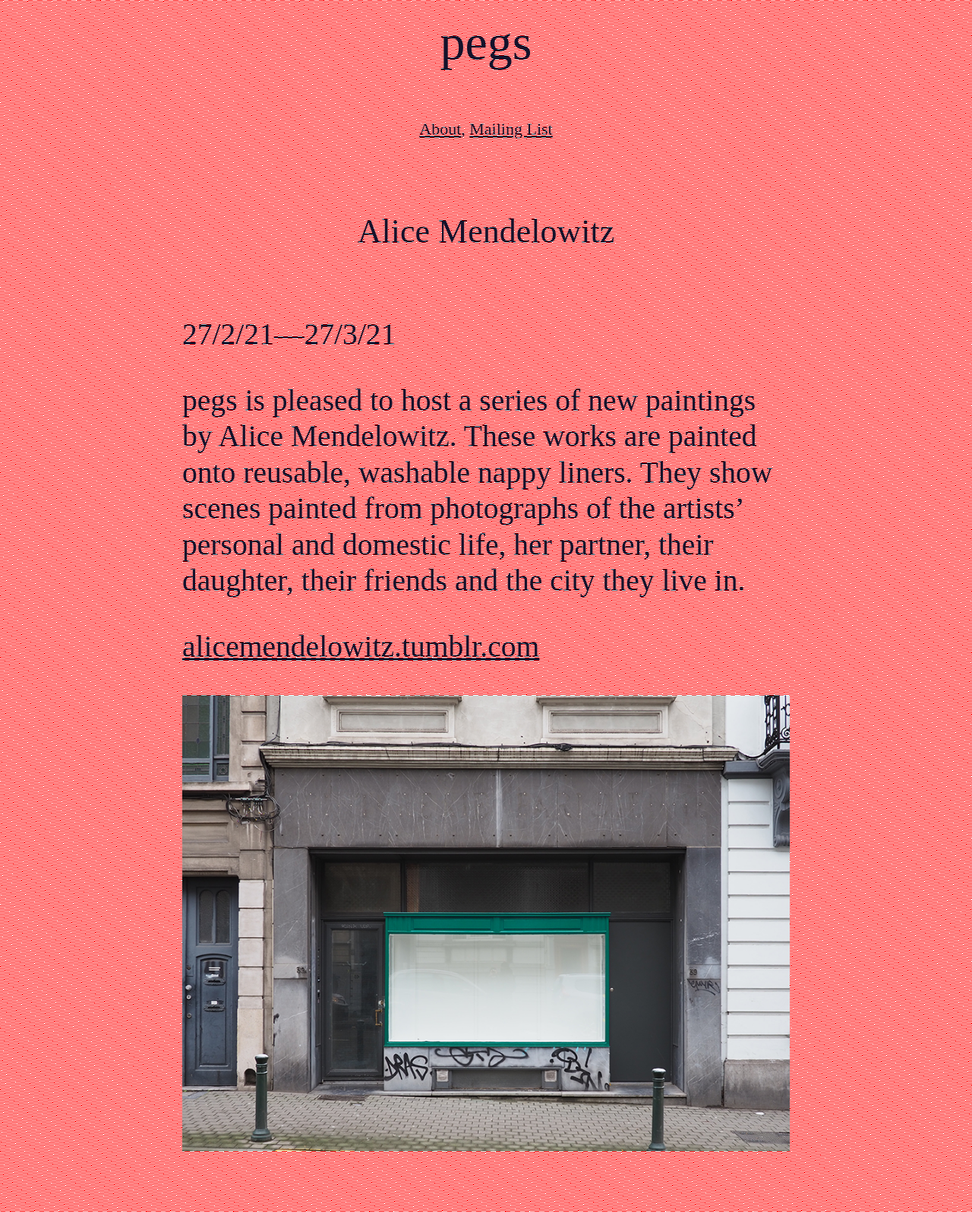
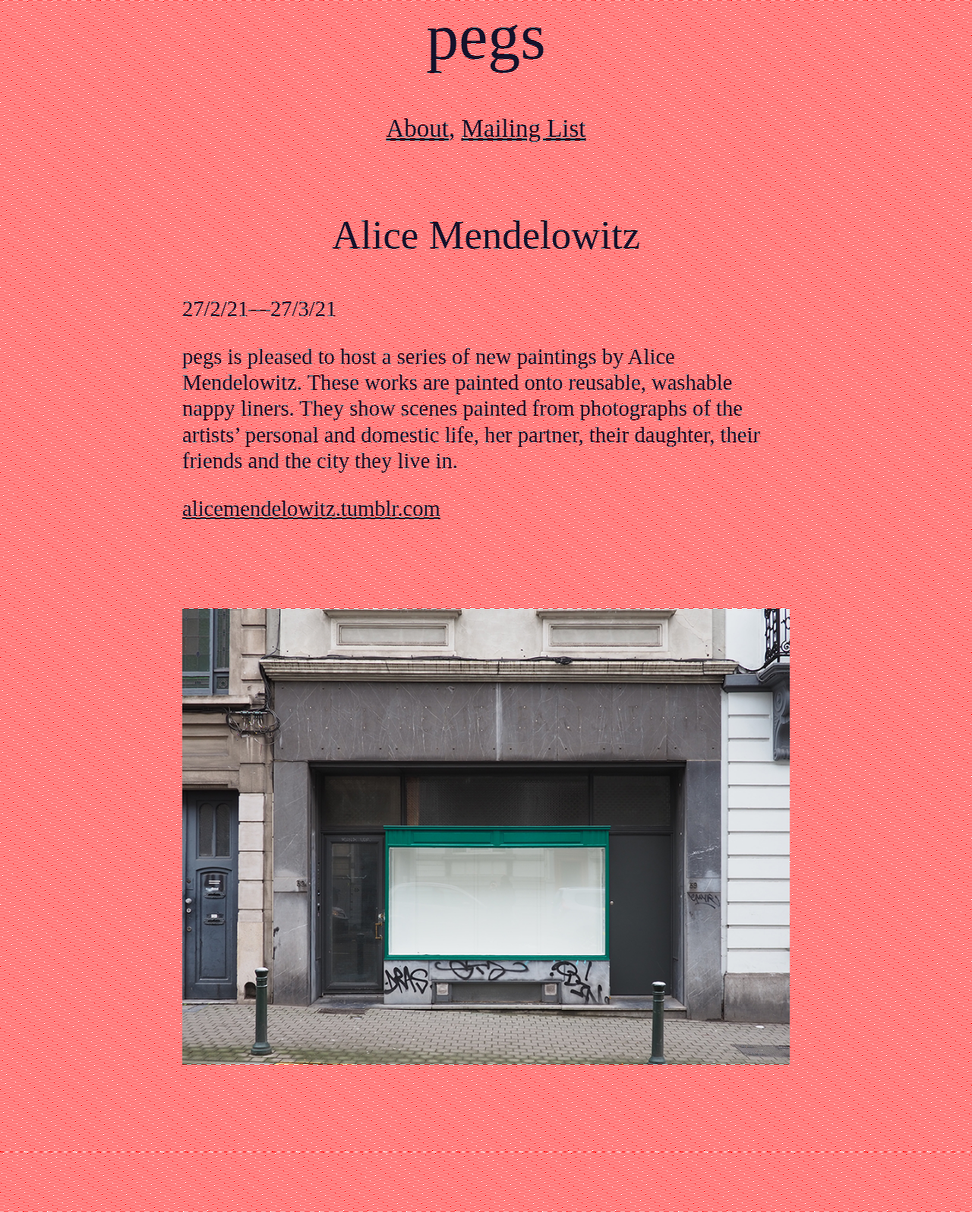
Before and after one commit to paul-abbott/pegs.github.io, a Jekyll site: the page built from stream/index-red.html, in a window 1280 px wide. Shown: the whole page at 76% size. Built offline with Jekyll 4.4.1, drawn with Linux system fonts in a browser that asks for light colours; comment, search, counter and statistics services are not loaded.

Commit message:
device changes x1

```diff
--- a/assets/css/style.css
+++ b/assets/css/style.css
@@ -2,7 +2,7 @@
 
 :root {
  --main-bg-color: #f8f9f2;
- --main-stripe-color-1: #ff0000; /* = standard red */
+ --main-stripe-color-1: red;
  /* --main-stripe-color-1: #f8f9f2; old lead black */
  --main-stripe-color-2: white;
  /* --main-stripe-color-2: #00000036; vitrine white */
@@ -16,6 +16,10 @@
  --nav-txt-size: calc(var(--main-txt-size) * 1);
  --h1-txt-size: calc(var(--main-txt-size) * 2);
  --secondary-details-color: red
+}
+
+.stream-content{
+  margin-bottom: 4em;
 }
 
 .markdown-body,
@@ -34,18 +38,18 @@ body {
   /* and (-webkit-min-device-pixel-ratio: 2) */
 {
 .markdown-body, body {
-   font-size: calc(var(--main-txt-size) *2.2);
+   font-size: calc(var(--main-txt-size) *2.5);
    line-height:1.2em;
-   background:repeating-linear-gradient(181deg, var(--main-stripe-color-1),
+   background:repeating-linear-gradient(185deg, var(--main-stripe-color-1),
      var(--main-stripe-color-1) 1px,
      var(--main-stripe-color-2) 1px,
      var(--main-stripe-color-2) 2px);
       }
     .site-title, .site-title a{
-      font-size: calc(var(--site-title-size) * 1.3);
+      font-size: calc(var(--site-title-size) * 1.5);
     }
     .nav{
-      font-size: calc(var(--nav-txt-size) *2);
+      font-size: calc(var(--nav-txt-size) *3);
     }
     .markdown-body h1, h1 {
       font-size: calc(var(--h1-txt-size) *1.5);
@@ -84,7 +88,7 @@ body {
   /* and (-webkit-min-device-pixel-ratio: 1) */
 {
   .markdown-body, body {
-  font-size: calc(var(--main-txt-size) * 1.5);
+  font-size: calc(var(--main-txt-size) * 1.3);
    line-height:1.2em;
    background:repeating-linear-gradient(189deg, var(--main-stripe-color-1),
      var(--main-stripe-color-1) 1px,
@@ -95,10 +99,10 @@ body {
       font-size: calc(var(--site-title-size) *1.3);
     }
     .nav{
-      font-size: var(--nav-txt-size);
+      font-size: calc(var(--nav-txt-size) *1.5);
     }
     .markdown-body h1, h1 {
-      font-size: var(--h1-txt-size);
+      font-size: calc(var(--h1-txt-size) *1.2);
     }
 }
 
@@ -109,7 +113,7 @@ body {
   /* and (-webkit-min-device-pixel-ratio: 1) */
 {
   .markdown-body, body {
-  font-size: calc(var(--main-txt-size) * 1.8);
+  font-size: calc(var(--main-txt-size) * 1.3);
    line-height:1.2em;
    background:repeating-linear-gradient(189deg, var(--main-stripe-color-1),
      var(--main-stripe-color-1) 1px,
@@ -117,13 +121,13 @@ body {
      var(--main-stripe-color-2) 2px);
       }
     .site-title, .site-title a{
-      font-size: var(--site-title-size);
+      font-size: calc(var(--site-title-size) *1.3);
     }
     .nav{
-      font-size: var(--nav-txt-size);
+      font-size: calc(var(--nav-txt-size) *1.5);
     }
     .markdown-body h1, h1 {
-      font-size: var(--h1-txt-size);
+      font-size: calc(var(--h1-txt-size) *1.2);
     }
 }
 
@@ -208,7 +212,7 @@ blockquote {
 .markdown-body h1,
 h1 {
  margin-top:2em;
- margin-bottom:2em;
+ margin-bottom:1.2em;
  color:var(--main-txt-color);
  font-weight:normal;
  text-align:center !important;
```
